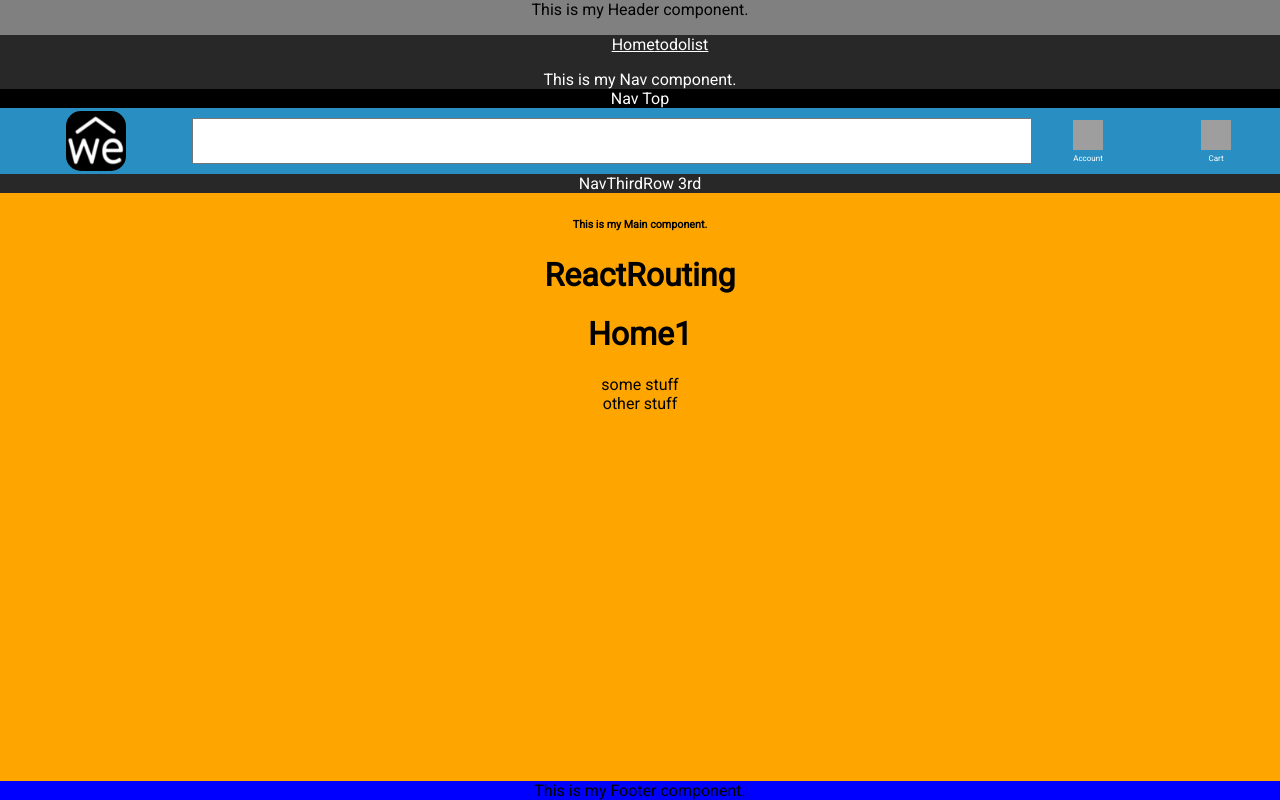
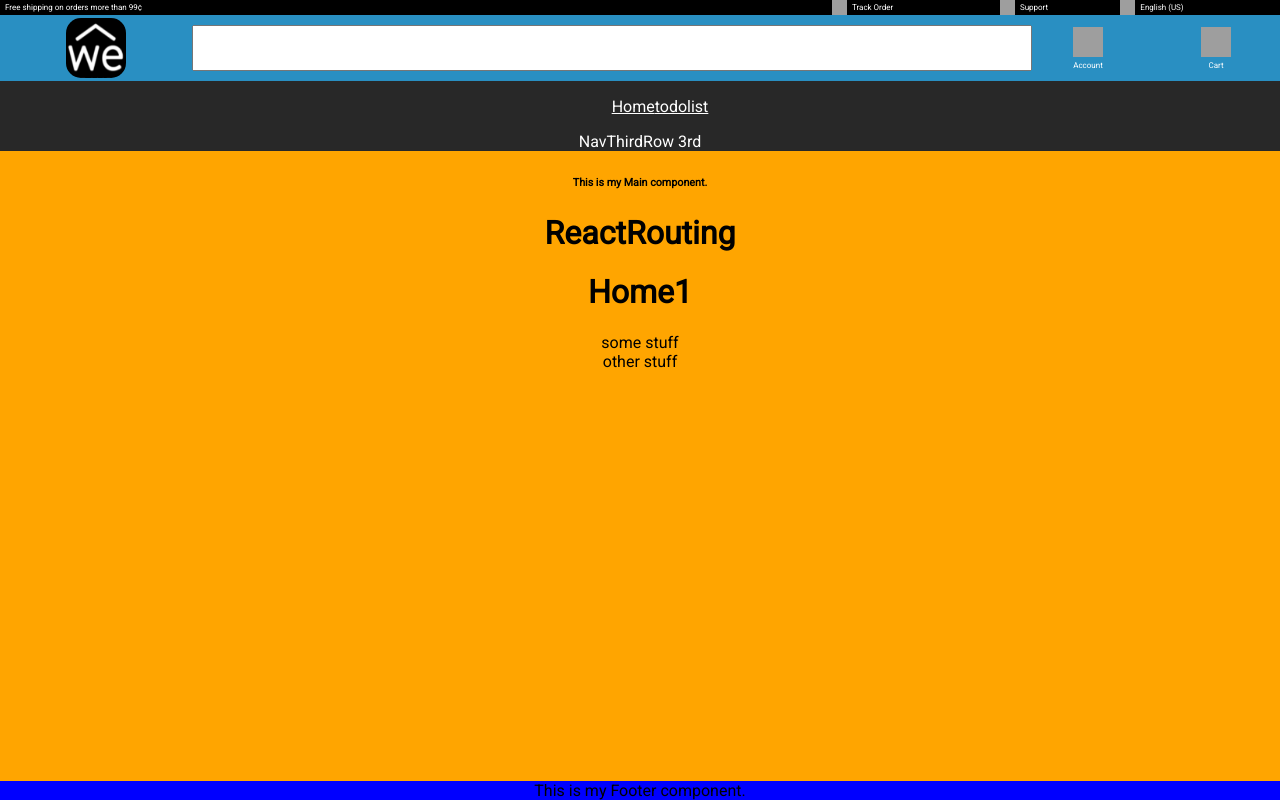
Before and after one commit to ccatto/cattoreactfun2018, a React (Create React App) app in the folder cattoreactappfunny2018may/: page / in a window 1280 px wide. Built offline with nearby package versions, Linux system fonts and the light colour scheme; grey boxes are pictures that could not be loaded.

Commit message:
Nav tippy top row style updated
Nav tippy top row style updated

```diff
--- a/cattoreactappfunny2018may/src/Components/Header.js
+++ b/cattoreactappfunny2018may/src/Components/Header.js
@@ -1,5 +1,4 @@
 import React, { Component } from 'react';
-
 import Nav from './Nav.js';
 
 class Header extends Component {
@@ -7,8 +6,7 @@ class Header extends Component {
     return (
       <div>
         <header>
-            This is my Header component.
-            <Nav/>
+          <Nav />
         </header>
       </div>
     );
--- a/cattoreactappfunny2018may/src/Components/Nav.js
+++ b/cattoreactappfunny2018may/src/Components/Nav.js
@@ -8,16 +8,7 @@ class Nav extends Component {
   render() {
     return (
       <nav>
-       <ul className="listStyleTypeNone colorWhite">
-          <li>
-            <a href='/'>Home</a>
-          </li>
-          <li>
-            <a href='/todolist'>todolist</a>
-          </li>
-        </ul>
-        This is my Nav component.
-            <NavTop />
+        <NavTop />
         <NavSecondRow />
         <NavThirdRow />
       </nav>
--- a/cattoreactappfunny2018may/src/Components/NavThirdRow.js
+++ b/cattoreactappfunny2018may/src/Components/NavThirdRow.js
@@ -1,10 +1,18 @@
 import React, { Component } from 'react';
-
+import './SimpleStyle.css';
 
 class NavThirdRow extends Component {
   render() {
     return (
       <div>
+        <ul className="listStyleTypeNone colorWhite">
+          <li>
+            <a href='/'>Home</a>
+          </li>
+          <li>
+            <a href='/todolist'>todolist</a>
+          </li>
+        </ul>
         NavThirdRow 3rd
         </div>
     );
--- a/cattoreactappfunny2018may/src/Components/NavTop.js
+++ b/cattoreactappfunny2018may/src/Components/NavTop.js
@@ -1,12 +1,38 @@
 import React, { Component } from 'react';
-
 import './SimpleStyle.css';
 
 class NavTop extends Component {
   render() {
     return (
       <div className="backgroundColorBlack">
-          Nav Top
+        <ul className="listStyleTypeNone ulFlex">
+          <li className="width65per displayFlexColumn alignItemsLeft fontsize8px ">
+            <span className="paddingLeft5px">
+              Free shipping on orders more than 99¢
+            </span>
+          </li>
+          <li className="width10per fontsize8px displayFlexColumn alignItemsLeft">
+            <span className="displayFlexRow">
+              <img className="square15" src="https://www.iconsdb.com/icons/preview/white/headset-xxl.png" />
+              <span className="paddingLeft5px">Track Order </span>
+            </span>
+          </li>
+          <li className="width10per fontsize8px">
+            <span className="displayFlexRow">
+              <img className="square15" src="https://www.iconsdb.com/icons/preview/white/headset-xxl.png" />
+              <span className="paddingLeft5px"> Support </span>
+            </span>
+          </li>
+          <li className="width10per fontsize8px">
+            <span className="displayFlexRow">
+              <img className="square15" src="https://cdn3.iconfinder.com/data/icons/flags-circle/100/USA_-128.png" />
+              <span className="paddingLeft5px">English (US)
+                </span>
+            </span>
+          </li>
+          <li className="width5per backgroundColorBlack displayFlexColumn alignItemsLeft">
+          </li>
+        </ul>
       </div>
     );
   }
--- a/cattoreactappfunny2018may/src/Components/SimpleStyle.css
+++ b/cattoreactappfunny2018may/src/Components/SimpleStyle.css
@@ -34,6 +34,11 @@
 .listStyleTypeNone .displayFlexColumn{
     display:flex;
 }
+.displayFlexRow{
+    display:flex;
+    align-items: center;
+    justify-content: center;
+}
 .displayFlexColumn{
     display:flex;
     flex-direction: column;
@@ -46,8 +51,17 @@
 .alignItemsCenter{
     align-items: center;
 }
+.alignItemsLeft{
+    align-items: flex-start;
+}
 .flex1{
     flex:1;
+}
+.width5per{
+    width:5%;
+}
+.width10per{
+    width:10%;
 }
 .width15per{
     width:15%;
@@ -76,6 +90,14 @@
 .height100{
     height:100%;
 }
+.square10{
+    width:10px;
+    height:10px;
+}
+.square15{
+    width:15px;
+    height:15px;
+}
 .square30{
     width:30px;
     height:30px;
@@ -83,6 +105,9 @@
 .square60{
     width:60px;
     height:60px;
+}
+.navTop{
+    background-color: black;
 }
 .nav2ndrow{
     background-color: #298fc2;
@@ -108,3 +133,6 @@
 .borderRadius20px{
     border-radius: 20px;
 }
+.paddingLeft5px{
+    padding-left: 5px;
+}
```
Lines whose indentation alone changed are shown as unchanged.
